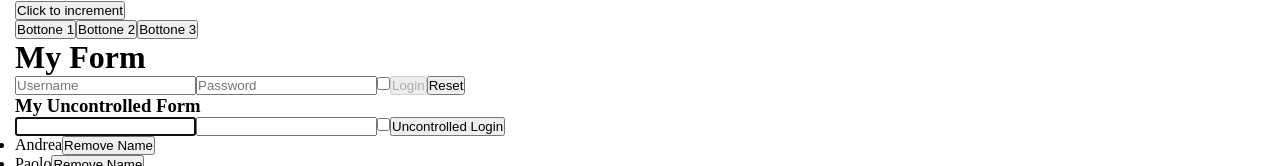
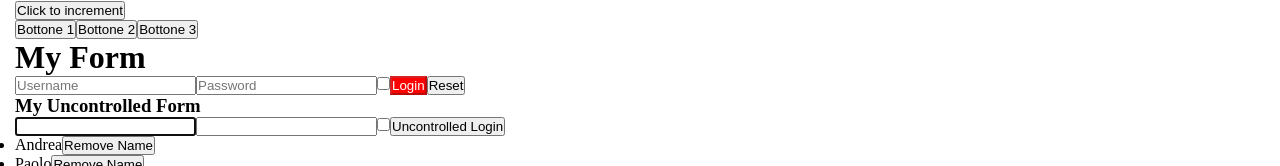
Before and after one commit to mFerlito/react-exercises, a React (Create React App) app: page / in a window 1280 px wide. Shown: the part 193-359 px from the top of the page. Built offline with nearby package versions, Linux system fonts and the light colour scheme.

Commit message:
styling-components-03 done

```diff
--- a/src/components/Login.jsx
+++ b/src/components/Login.jsx
@@ -34,7 +34,6 @@ export class Login extends React.Component {
             remember: false
         })
     }
-
     handleCheckboxChange = (event) => {
         const name = event.target.name
         const checked = event.target.checked
@@ -45,6 +44,10 @@ export class Login extends React.Component {
         })
     }
     render() {
+        const loginStyleButton = {
+            backgroundColor: this.state.password.length > 8 ? 'green' : 'red',
+            color: 'white'
+        }
         return <div>
             <h1>My Form</h1>
 
@@ -56,7 +59,7 @@ export class Login extends React.Component {
                     value={this.state.username}
                     onChange={this.handleInputChange}
                     placeholder="Username"
-                    />
+                />
 
                 <input
                     name="password"
@@ -72,12 +75,14 @@ export class Login extends React.Component {
                     checked={this.state.remember}
                     onChange={this.handleCheckboxChange} />
 
-                     <button
-                     type="submit"
-                      onClick={this.onLogin}
-                      disabled={!(this.state.username && this.state.password)}>Login</button>
+                <button
+                style={loginStyleButton}
+                    type="submit"
+                    onClick={this.onLogin}
+                    disabled={!(this.state.username && this.state.password)}>Login</button>
 
                 <button onClick={this.handleResetState}>Reset</button>
+
 
             </div>
 
```
